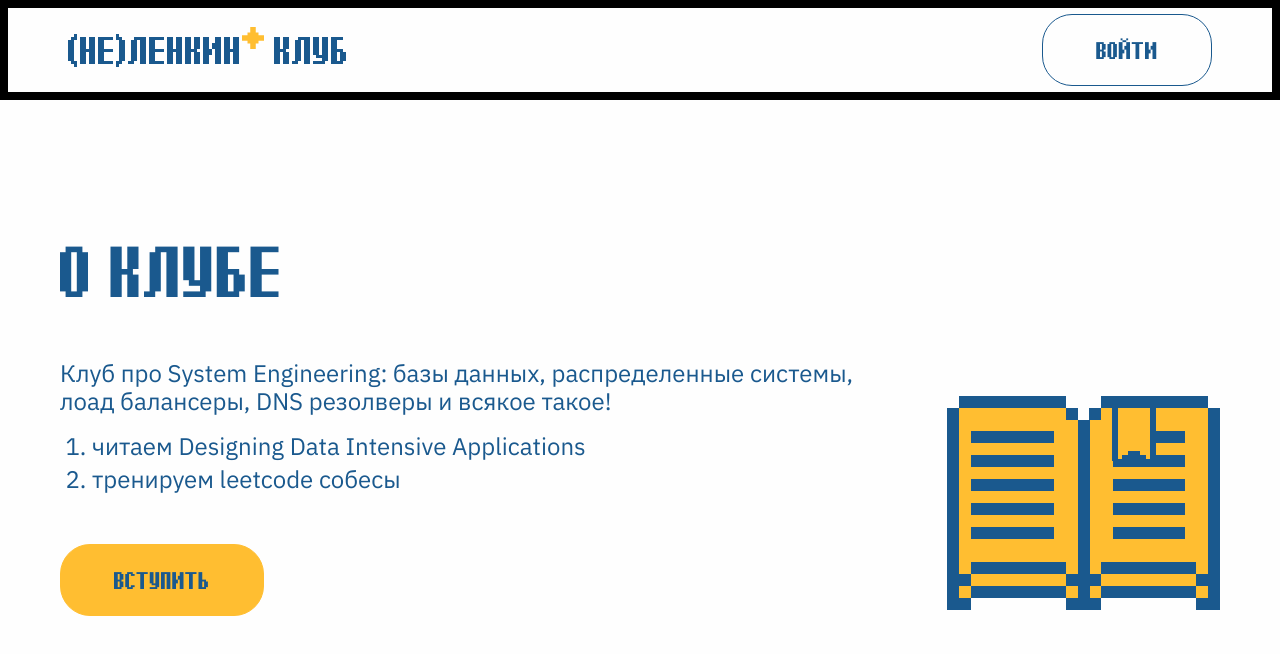
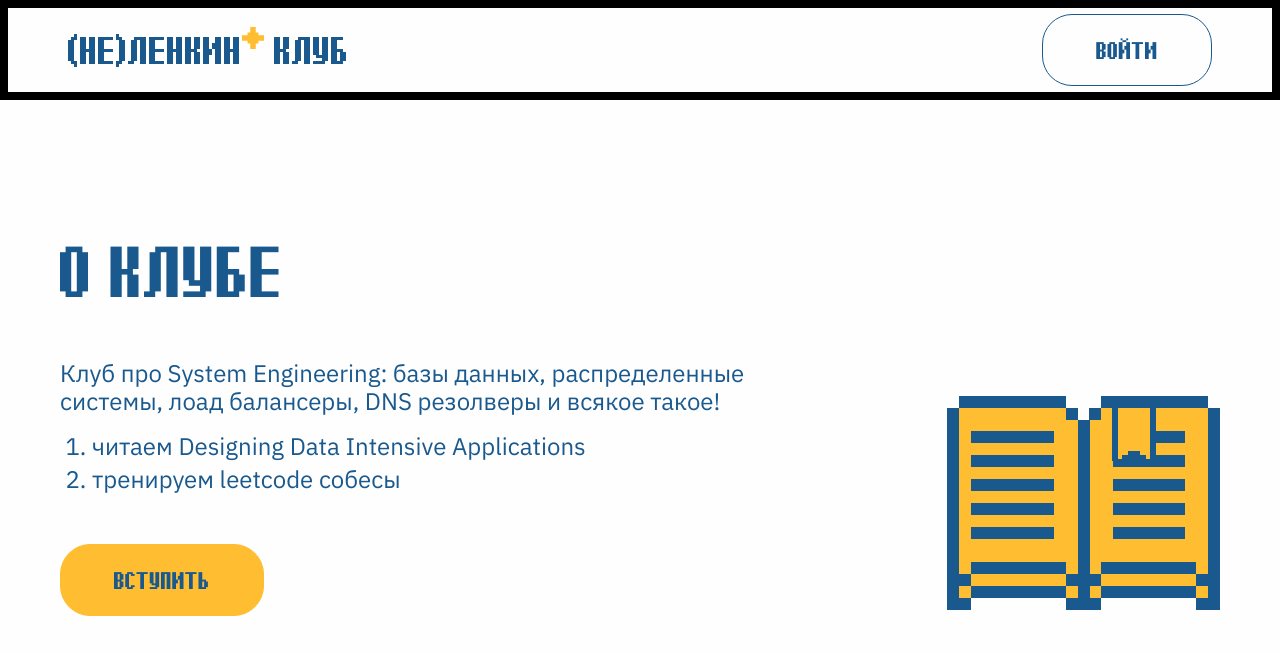
Before and after one commit to LenaAn/nelenkin-frontend, a React (Vite) app: page / in a window 1280 px wide. Shown: the top 654 px of the page. Built offline with nearby package versions, Linux system fonts and the light colour scheme.

Commit message:
make max-width of about description smaller and in rem

```diff
--- a/src/Page.css
+++ b/src/Page.css
@@ -37,7 +37,7 @@
 }
 
 .about-description {
-    max-width: 860px;
+    max-width: 48rem;
     font-size: 1.5rem;
     line-height: 1.2;
 }
```
